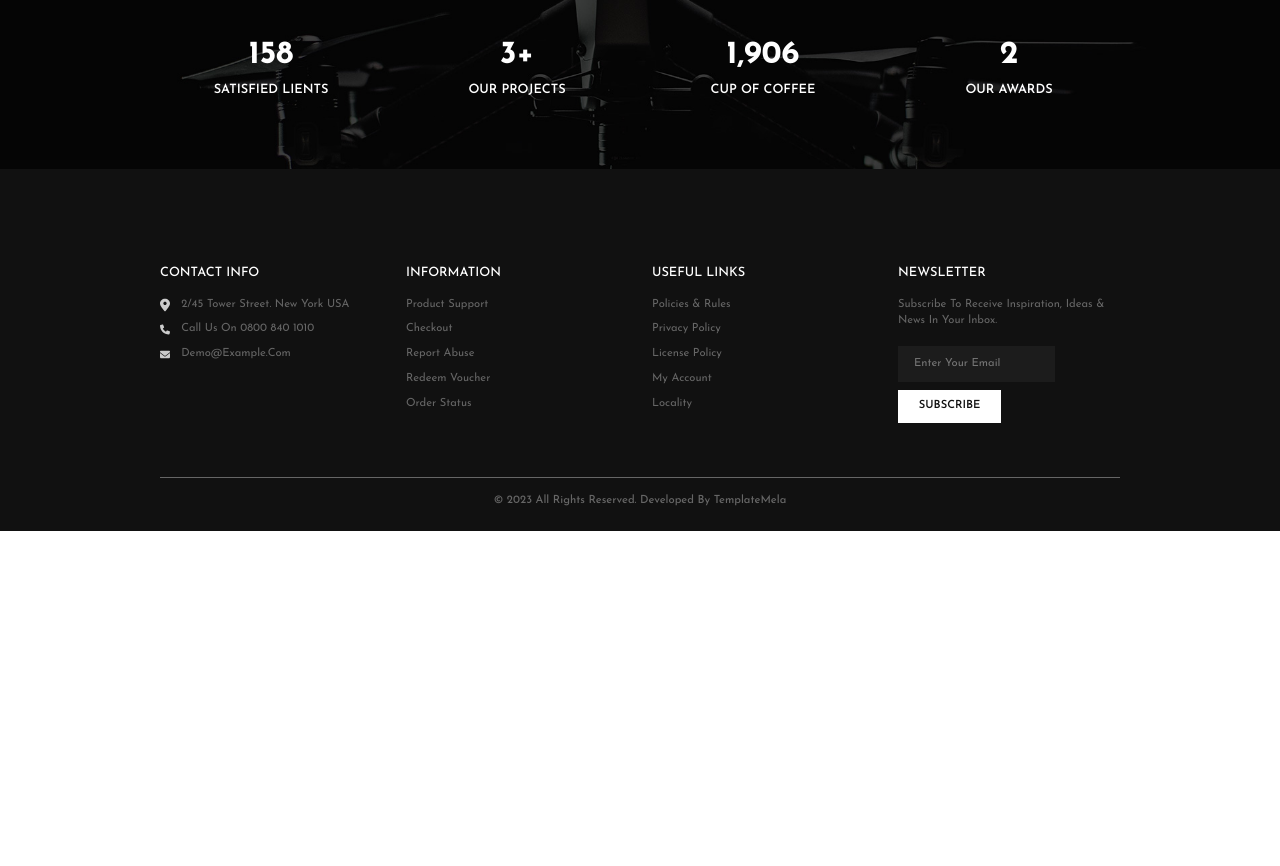
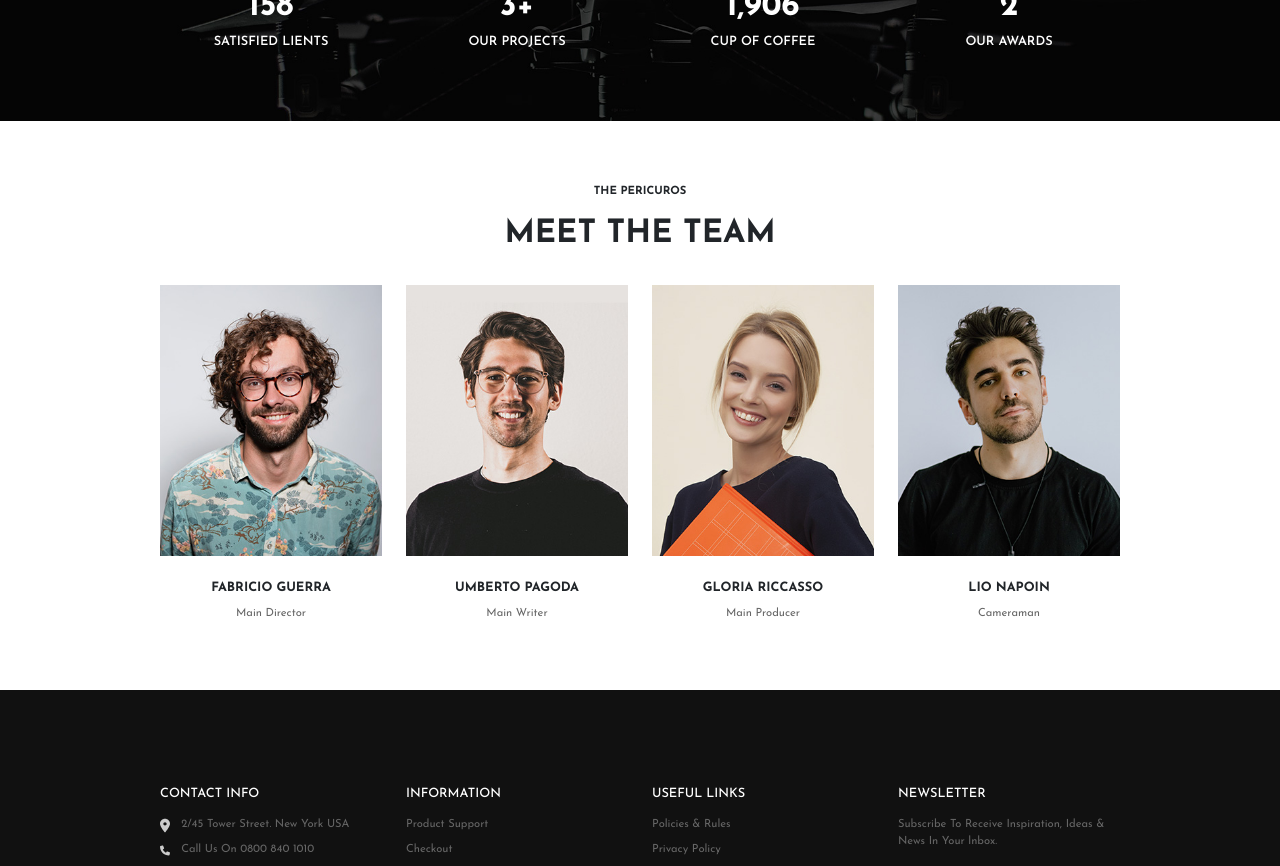
Before and after one commit to micheleTummolo/proj-html-vuejs, a Vue app: page / in a window 1280 px wide. Shown: the part 1980-2846 px from the top of the page. Before the commit the page ends 2511 px from the top, so only its background shows below. Built offline with nearby package versions, Linux system fonts and the light colour scheme.

Commit message:
Done "Team" section

```diff
--- a/src/components/AppMain.vue
+++ b/src/components/AppMain.vue
@@ -3,6 +3,7 @@ import AppWhatWeDo from './AppWhatWeDo.vue';
 import AppAboutAs from './AppAboutAs.vue';
 import AppYourWatchlist from './AppYourWatchlist.vue';
 import AppNumber from './AppNumber.vue';
+import AppTeam from './AppTeam.vue';
 
 export default {
     components: {
@@ -10,6 +11,7 @@ export default {
         AppAboutAs,
         AppYourWatchlist,
         AppNumber,
+        AppTeam,
     }
 }
 </script>
@@ -18,6 +20,7 @@ export default {
     <AppAboutAs></AppAboutAs>
     <AppYourWatchlist></AppYourWatchlist>
     <AppNumber></AppNumber>
+    <AppTeam></AppTeam>
 </template>
 <style lang="">
 
--- /dev/null
+++ b/src/components/AppTeam.vue
@@ -0,0 +1,94 @@
+<script>
+export default {
+
+}
+</script>
+<template>
+    <div class="container_whatclist">
+        <div class="row mb-2">
+            <div class="col-12 text-center">
+                <h5>THE PERICUROS</h5>
+            </div>
+        </div>
+        <div class="row">
+            <div class="col-12 text-center">
+                <h1>MEET THE TEAM</h1>
+            </div>
+        </div>
+        <div class="row row-cols-4 mt-4">
+            <div class="col my_card d-flex flex-column align-items-center mb-3">
+                <div class="img_container mb-4">
+                    <img src="../assets/images/Team-01.jpg" alt="">
+                </div>
+                <h4>FABRICIO GUERRA</h4>
+                <p class="text-center">Main Director</p>
+            </div>
+            <div class="col my_card d-flex flex-column align-items-center mb-3">
+                <div class="img_container mb-4">
+                    <img src="../assets/images/Team-02.jpg" alt="">
+                </div>
+                <h4>UMBERTO PAGODA</h4>
+                <p class="text-center">Main Writer</p>
+            </div>
+            <div class="col my_card d-flex flex-column align-items-center mb-3">
+                <div class="img_container mb-4">
+                    <img src="../assets/images/Team-03.jpg" alt="">
+                </div>
+                <h4>GLORIA RICCASSO</h4>
+                <p class="text-center">Main Producer</p>
+            </div>
+            <div class="col my_card d-flex flex-column align-items-center mb-3">
+                <div class="img_container mb-4">
+                    <img src="../assets/images/Team-04.jpg" alt="">
+                </div>
+                <h4>LIO NAPOIN</h4>
+                <p class="text-center">Cameraman</p>
+            </div>
+        </div>
+    </div>
+</template>
+<style lang="scss">
+.container_whatclist {
+    padding: 4rem 10rem 2rem;
+
+    h5 {
+        font-size: .7rem;
+        font-weight: 700;
+    }
+
+    h1 {
+        font-size: 2rem;
+        font-weight: 800;
+    }
+
+    .my_card {
+
+        .img_container {
+            overflow: hidden;
+
+            img {
+                width: 100%;
+                height: 100%;
+                transition: transform .5s;
+            }
+        }
+
+        &:hover img {
+            transform: scale(1.1);
+        }
+
+    }
+
+    h4 {
+        font-size: .8rem;
+        font-weight: 700;
+    }
+
+    p {
+        font-size: .7rem;
+        font-weight: 400;
+        line-height: 2;
+        color: #666666;
+    }
+}
+</style>
```
